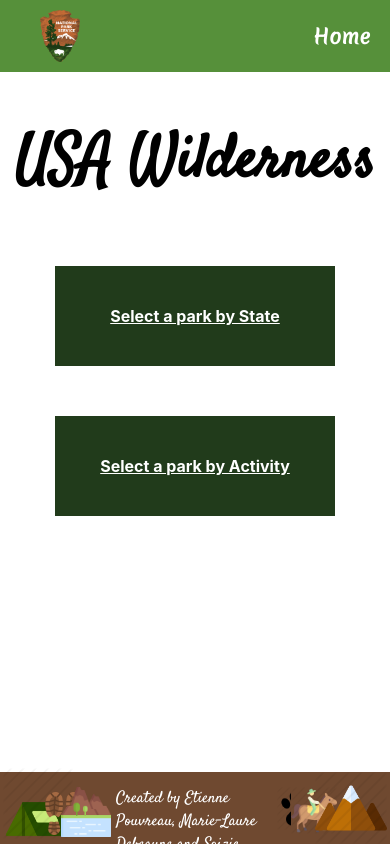
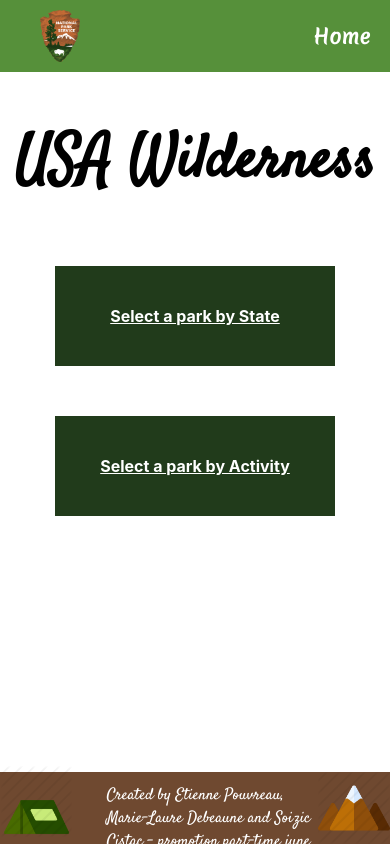
Before and after one commit to SoizicCistac/usa-wilderness, a React (Create React App) app: page / in a window 390 px wide. Built offline with nearby package versions, Linux system fonts and the light colour scheme; a web font is replaced by a local one.

Commit message:
Responsive Footer

```diff
--- a/src/App.css
+++ b/src/App.css
@@ -233,3 +233,47 @@ h3{
   margin: auto;
   overflow:hidden;
 }
+
+/*responsive*/
+@media screen and (max-width: 425px) {
+  #imgFooter2,#imgFooter3,#imgFooter4,#imgFooter5
+  {
+    display:none;
+  }
+  #imgFooter1{
+    margin-top:-1.5%;
+    margin-left:1px!important;
+  }
+  .footer{
+    width:100%;
+    max-width:425px;
+    margin-top:2px;
+  }
+  .textFooter{
+    margin-left:9%;
+    margin-top:12px!important;
+    width:60%!important;
+  }
+}
+@media screen and (max-width:768px) {
+  #imgFooter3,#imgFooter4{
+    display:none;
+  }
+  .footer{
+    width:100%;
+    max-width:768px;
+  }
+  #imgFooter1{
+    margin-left:-3%;
+  }
+  #imgFooter2{
+    width: auto;
+    height: 60%;
+    margin-top: 20px;
+    margin-left: -7%;
+  }
+  .textFooter{
+    margin-top:2%;
+    width:45%;
+  }
+}
```
